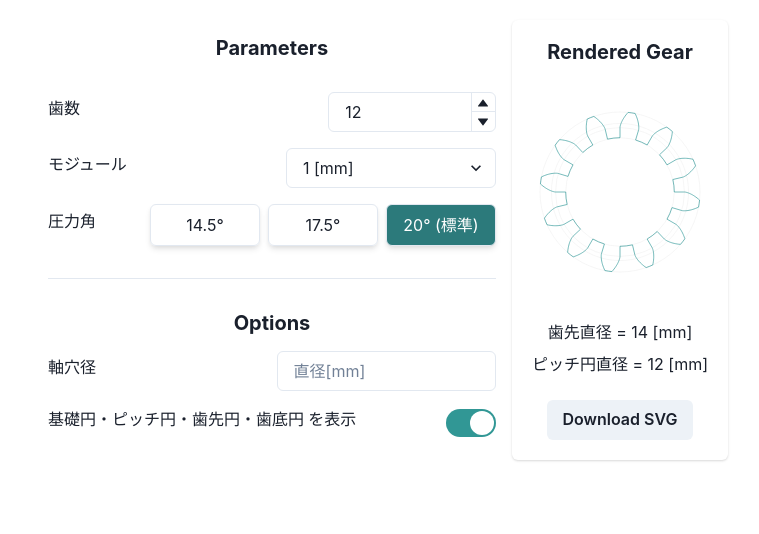
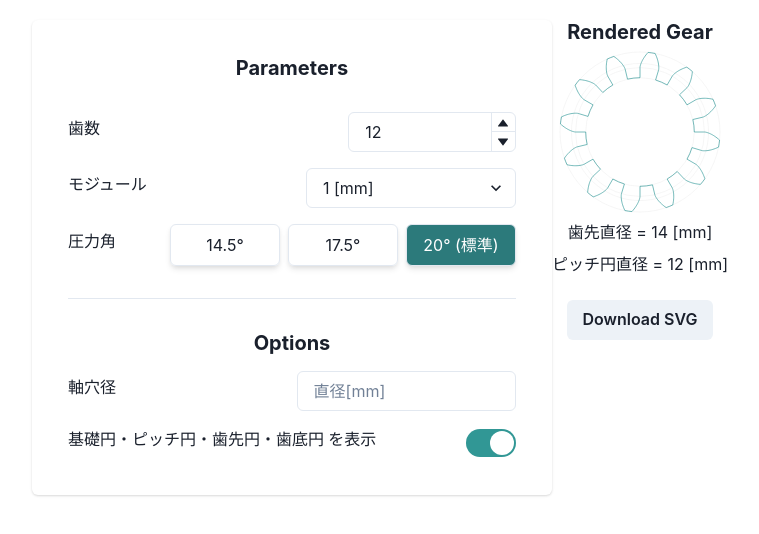
Before and after one commit to sw1227/gear-svg, a React (Vite) app: page / in a window 1280 px wide. Shown: the top 534 px of the page, without its empty margins (260-1019 px from the left). Built offline with nearby package versions, Linux system fonts and the light colour scheme.

Commit message:
fix: card layout

```diff
--- a/src/App.tsx
+++ b/src/App.tsx
@@ -74,8 +74,9 @@ const App: FC = () => {
   return (
     <>
       <Flex>
+        <Card>
+          <CardBody>
             <VStack width='480px' p={4} spacing={8} divider={<StackDivider />}>
-
               <VStack width='full' spacing={4}>
                 <Heading mb={4} size='md'>Parameters</Heading>
                 {/* Number of teeth */}
@@ -93,10 +94,10 @@ const App: FC = () => {
               </VStack>
 
             </VStack>
+          </CardBody>
+        </Card>
         <Box flex='1'>
-          <Card>
-            <CardHeader><Heading size='md'>Rendered Gear</Heading></CardHeader>
-            <CardBody>
+          <Heading size='md'>Rendered Gear</Heading>
           <Box ref={svgContainerRef} display='flex' justifyContent='center' boxSizing='border-box'>
             {/* svg to draw a gear */}
             <svg
@@ -109,16 +110,14 @@ const App: FC = () => {
               <GearSvg showCircle={showCircle} />
             </svg>
           </Box>
-            </CardBody>
-            <CardFooter display="flex" justifyContent="center" alignItems="center">
+
           <VStack spacing={2}>
             <Text>歯先直径 = {2 * tipRadius} [mm]</Text>
             <Text>ピッチ円直径 = {pitchDiameter} [mm]</Text>
             {/* Download button */}
             <Button onClick={handleDownload} mt={4}>Download SVG</Button>
           </VStack>
-            </CardFooter>
-          </Card>
+
         </Box>
       </Flex>
     </>
```
Lines whose indentation alone changed are shown as unchanged.
